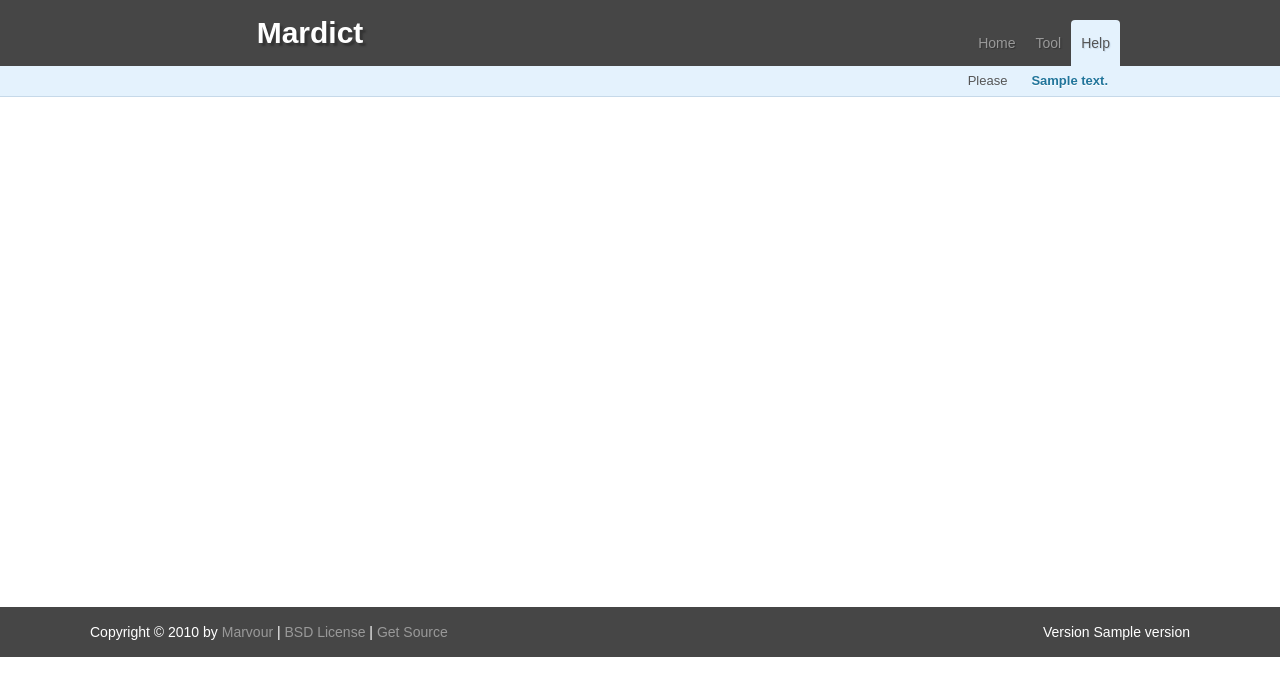
After one commit to lepture/mardict, a Python web app: template templates/help.html in a window 1280 px wide. The commit adds this page. Shown: the top 696 px of the page. Run offline with Jinja, Linux system fonts and the light colour scheme; the template is opened without the code that fills it: most values are stand-ins (such as "Sample title", 1, 10 or a date in 2020).

Commit message:
start html

```diff
--- a/app.py
+++ b/app.py
@@ -11,6 +11,8 @@ from chat import XmppHandler
 application = webapp.WSGIApplication(
     [
         ('/',Index),
+        ('/help/',Help),
+        ('/tool/',Tool),
         ('/_ah/xmpp/message/chat/', XmppHandler),
     ],
     debug=DEBUG,
--- a/app.yaml
+++ b/app.yaml
@@ -11,6 +11,10 @@ handlers:
 - url: /static
   static_dir: static
 
+- url: /tool/.*
+  script: app.py
+  login: required
+
 - url: /.*
   script: app.py
 
--- a/config.py
+++ b/config.py
@@ -7,3 +7,4 @@ DEBUG = True
 
 ROOT = os.path.dirname(__file__)
 DIR = os.path.join(ROOT, 'templates')
+VERSION = '1.0'
--- /dev/null
+++ b/static/style.css
@@ -0,0 +1,245 @@
+body, div, p, img, a, span, h1, td, th {
+    border: 0 none;
+    margin: 0;
+    padding: 0;
+    outline: 0 none;
+}
+p {
+    margin: 5px 0;
+}
+blockquote {
+    display: inline;
+    margin: 0;
+    padding: 0;
+}
+
+ul {
+    border: 0 none;
+    margin: 0;
+    padding: 0;
+    list-style-type: none;
+}
+
+a {
+    text-decoration: none;
+    color: #21759b;
+}
+a:hover {
+    text-decoration: underline;
+}
+
+h1 {
+    font-size: 30px;
+}
+
+body {
+    background: #fff;
+    font-family: Arial, sans-serif;
+    font-size: 12px;
+    text-align: center;
+    letter-spacing: 0;
+    color: #333;
+    height: 100%;
+}
+label.text {
+    vertical-align: top;
+}
+input {
+    border: 1px solid #dfdfdf;
+    height: 16px;
+    padding: 3px;
+    margin: 4px;
+}
+input[type="file"] {
+    height: auto;
+}
+textarea {
+    border: 1px solid #dfdfdf;
+    padding: 2px;
+    max-width: 500px;
+    min-height: 200px;
+    margin: 4px;
+}
+input[type="submit"] {
+    background: #fff;
+    border: 1px solid #cacaca;
+    color: #464646;
+    border-radius: 11px;
+    -moz-border-radius: 11px;
+    cursor: pointer;
+    margin: 0;
+    padding: 0 7px 2px;
+    height: 23px;
+    vertical-align: middle;
+}
+a.button {
+    background: #fff;
+    border: 1px solid #cacaca;
+    color: #464646;
+    border-radius: 11px;
+    -moz-border-radius: 11px;
+    cursor: pointer;
+    margin: 0;
+    padding: 3px 10px;
+    line-height: 24px;
+
+}
+input[type="submit"]:hover, a.button:hover {
+    border: 1px solid #adaca7;
+    color: #222;
+    text-decoration: none;
+}
+select {
+    background: #fff;
+    border: 1px solid #dfdfdf;
+    min-width: 84px;
+    border-radius: 4px;
+    -moz-border-radius: 4px;
+    padding: 2px;
+}
+label.required {
+    font-weight: bold;
+}
+
+#container {
+    margin: auto;
+    min-width: 980px;
+    text-align: left;
+}
+
+.wrap {
+    margin: 0 auto;
+    width: 960px;
+}
+.no-border {
+    border: 0 none;
+}
+.clear {
+    clear: both;
+}
+
+/* ---------- clearfix hack ---------- */
+.clearfix:after { content: "."; display: block; clear: both; height: 0; visibility: hidden; }
+.clearfix { display: inline-block; }
+/* exlude MacIE5 \*/
+* html .clearfix { height: 1% }
+* .clearfix {display:block;}
+*/* end MacIE5 */
+
+/* header */
+#header {
+    background: #464646;
+    min-width: 960px;
+}
+#logo {
+    float: left;
+    min-width: 300px;
+    text-align: center;
+    height: 66px;
+}
+#logo h1 {
+    line-height: 66px;
+}
+#logo h1 a {
+    color: #fff;
+    text-shadow: 3px 3px 2px #333;
+}
+#logo h1 a:hover {
+    text-decoration: none;
+}
+#nav {
+    float: right;
+    margin-top: 20px;
+}
+#nav li {
+    float: left;
+}
+#nav li a {
+    display: block;
+    padding: 0 10px;
+    line-height: 46px;
+    font-family: Arial, sans-serif;
+    font-size: 14px;
+    font-weight: normal;
+    text-shadow: 1px 1px 1px #333;
+    color: #999;
+}
+#nav li a.current {
+    background: #e4f2fd;
+    color: #555;
+    text-shadow: 1px 1px 1px #c6d9e9;
+    border-radius: 4px 4px 0 0;
+    -moz-border-radius: 4px 4px 0 0;
+}
+#nav li a:hover {
+    text-decoration: none;
+    color: #fff;
+}
+#nav li a.current:hover {
+    color: #555;
+}
+#menu-info {
+    clear: both;
+    background: #e4f2fd;
+    border-bottom: 1px solid #c6d9e9;
+    height: 30px;
+}
+
+#menu-info .wrap {
+    position: relative;
+    height: 30px;
+    line-height: 30px;
+    font-size: 13px;
+    color: #555;
+}
+#menu-info ul.subnav {
+    position: absolute;
+    left: 20px;
+}
+#menu-info ul.userinfo {
+    position: absolute;
+    right: 0;
+}
+#menu-info ul li {
+    float: left;
+    padding: 0 12px;
+}
+#menu-info a {
+    font-weight: bold;
+    text-shadow: 0 1px 0 #fff;
+}
+#menu-info a:hover {
+    color: #d98500;
+    text-decoration: none;
+}
+#menu-info ul.userinfo span a {
+    color: #4ca6cf;
+}
+#menu-info ul.userinfo span a:hover {
+    color: #d98500;
+}
+
+#main {
+    margin: 30px 0;
+    min-height: 450px;
+}
+
+/* footer */
+#footer {
+    clear: both;
+    background: #464646;
+    height: 50px;
+    color: #fff;
+    font-size: 14px;
+    line-height: 40px;
+    padding: 0 90px;
+}
+#footer a {
+    color: #999;
+}
+#footer #copyright {
+    float: left;
+}
+#footer #version {
+    float: right;
+}
--- a/templates/base.html
+++ b/templates/base.html
@@ -3,10 +3,55 @@
 <head>
 	<meta http-equiv="Content-Type" content="text/html;charset=UTF-8">
     <link rel="shortcut icon" href="/favicon.ico" />
+    <link rel="stylesheet" href="/static/style.css" />
 	<title>MarDict</title>
 </head>
 <body>
-    {% block main %}
-    {% endblock %}
+    <div id="wrapper">
+        <div id="container">
+            <div id="header">
+                <div class="wrap">
+                    <div id="logo">
+                        <h1><a href="/" rel="self">Mardict</a></h1>
+                    </div>
+                    <ul id="nav">
+                        {% block nav %}
+                        <li><a class="current" href="/">Home</a></li>
+                        <li><a href="/tool/">Tool</a></li>
+                        <li><a href="/help/">Help</a></li>
+                        {% endblock %}
+                    </ul>
+                </div>
+                <div id="menu-info">
+                    <div class="wrap clearfix">
+                        <ul class="userinfo">
+                            {% if user %}
+                            <li>Welcome <strong>{{ user.nickname }}</strong></li>
+                            {% else %}
+                            <li>Please</li>
+                            {% endif %}
+                            <li><a href="{{ st_url }}">{{ st_text }}</a></li>
+                        </ul>
+                    </div>
+                </div>
+            </div>
+            <div id="main">
+                <div class="wrap">
+                    {% block main %}
+                    {% endblock %}
+                </div>
+            </div>
+            <div id="footer">
+                <p id="copyright">
+                Copyright &copy; 2010 by <a href="http://marvour.com">Marvour</a>
+                | <a href="http://www.opensource.org/licenses/bsd-license.php">BSD License</a>
+                | <a href="http://github.com/marvour/mardict">Get Source</a>
+                </p>
+                <p id="version">
+                Version {{ version }}
+                </p>
+            </div>
+        </div>
+    </div>
 </body>
 </html>
--- /dev/null
+++ b/templates/help.html
@@ -0,0 +1,10 @@
+{% extends "base.html" %}
+
+{% block nav %}
+<li><a href="/">Home</a></li>
+<li><a href="/tool/">Tool</a></li>
+<li><a class="current" href="/help/">Help</a></li>
+{% endblock %}
+
+{% block main %}
+{% endblock %}
--- a/templates/index.html
+++ b/templates/index.html
@@ -1,5 +1,6 @@
 {% extends "base.html" %}
 
 {% block main %}
-Not Ready
+
+
 {% endblock %}
```
Also changed, not shown: templates/tool.html (added, +12 -0 lines), views.py (+31 -4 lines), static/logo.png (added).
